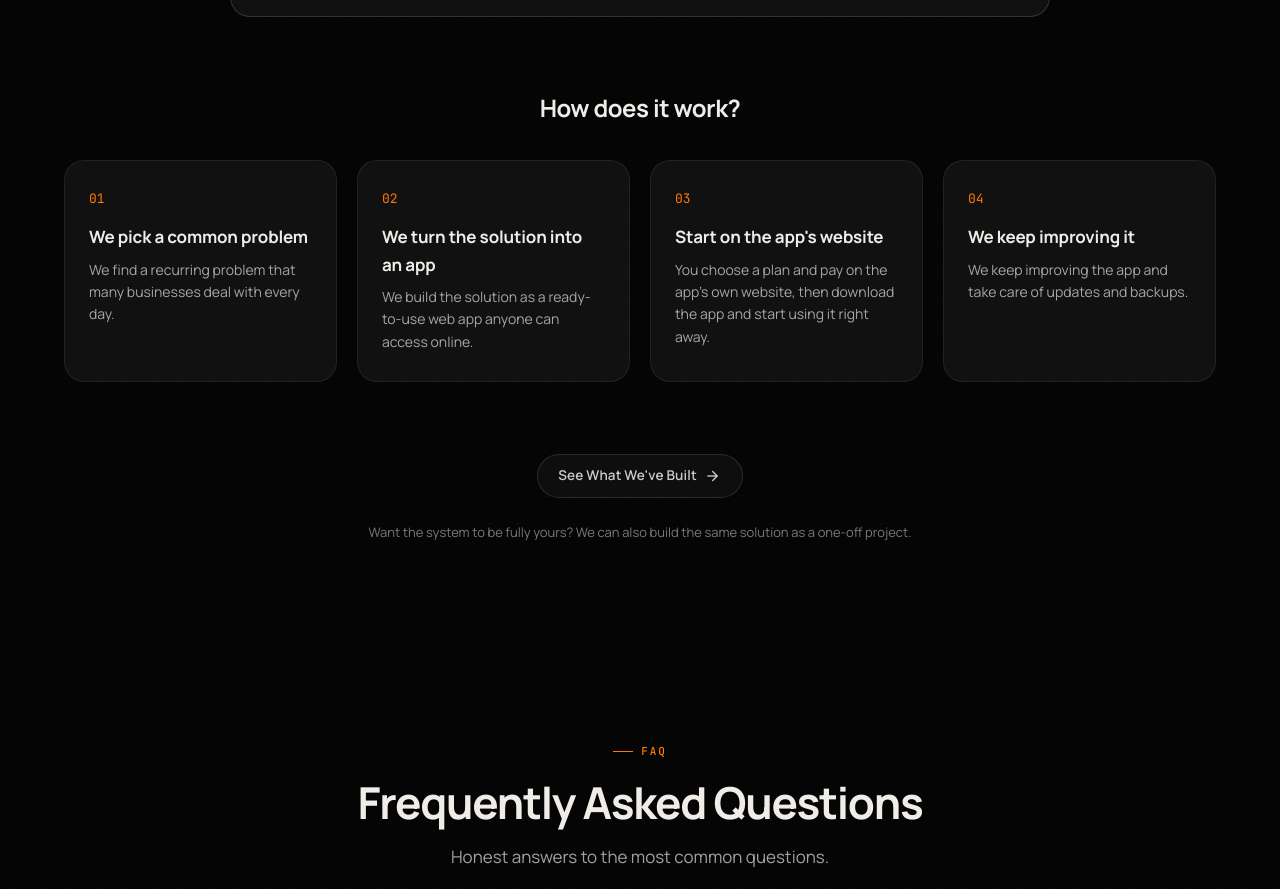
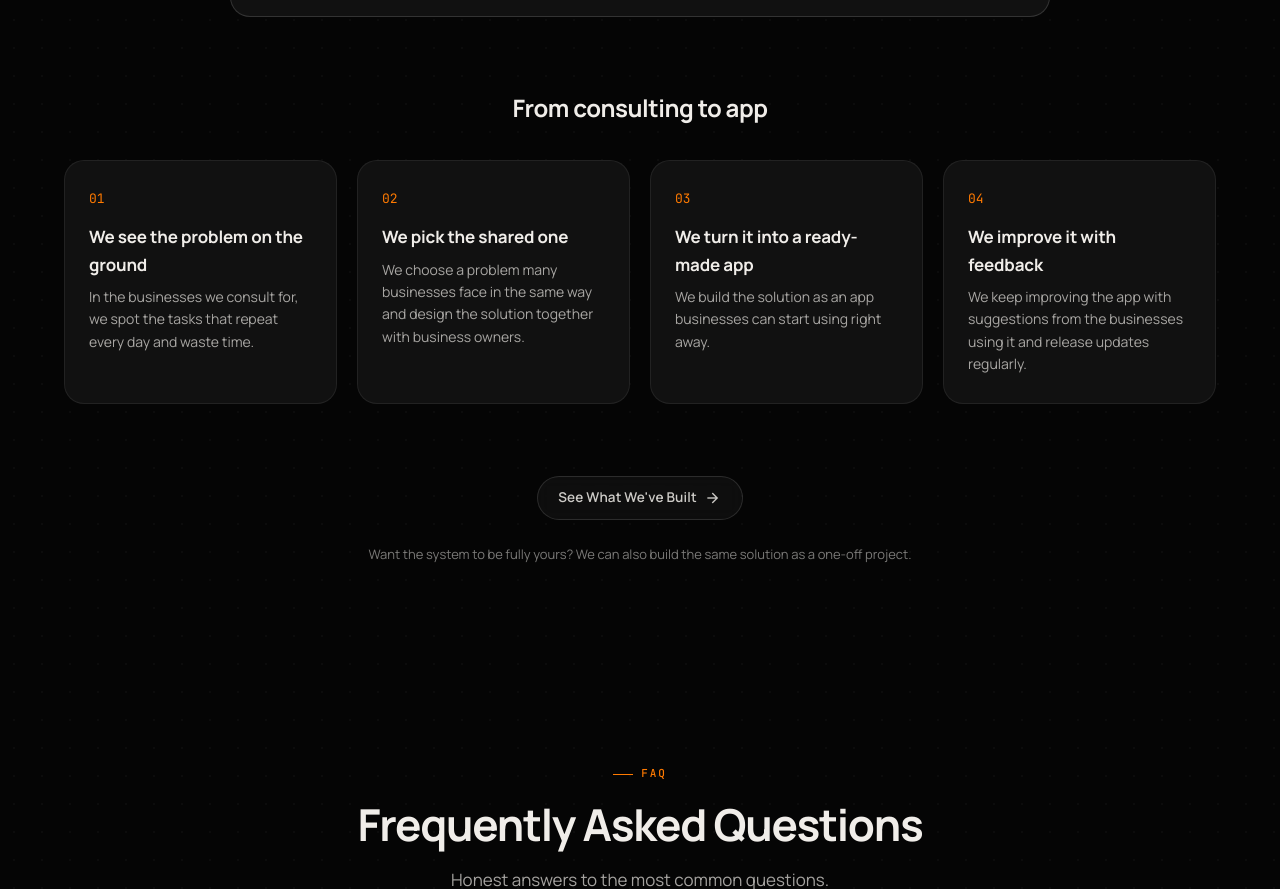
Before and after one commit to Panderot/motiq-landing, a plain HTML site: page index-en.html in a window 1280 px wide. Shown: the part 5006-5895 px from the top of the page. Drawn offline with nearby package versions, Linux system fonts and the light colour scheme.

Commit message:
Apps section: 'From consulting to app' steps
Co-Authored-By: Claude Sonnet 5.5 <noreply@anthropic.com>

```diff
--- a/index-en.html
+++ b/index-en.html
@@ -1216,27 +1216,27 @@
   </div>
 </article>
 
-    <h3 class="sub-subtitle reveal">How does it work?</h3>
+    <h3 class="sub-subtitle reveal">From consulting to app</h3>
     <div class="sub-steps">
       <div class="sub-step reveal">
         <div class="sub-step-num">01</div>
-        <h4>We pick a common problem</h4>
-        <p>We find a recurring problem that many businesses deal with every day.</p>
+        <h4>We see the problem on the ground</h4>
+        <p>In the businesses we consult for, we spot the tasks that repeat every day and waste time.</p>
       </div>
       <div class="sub-step reveal" style="transition-delay:0.1s">
         <div class="sub-step-num">02</div>
-        <h4>We turn the solution into an app</h4>
-        <p>We build the solution as a ready-to-use web app anyone can access online.</p>
+        <h4>We pick the shared one</h4>
+        <p>We choose a problem many businesses face in the same way and design the solution together with business owners.</p>
       </div>
       <div class="sub-step reveal" style="transition-delay:0.2s">
         <div class="sub-step-num">03</div>
-        <h4>Start on the app's website</h4>
-        <p>You choose a plan and pay on the app's own website, then download the app and start using it right away.</p>
+        <h4>We turn it into a ready-made app</h4>
+        <p>We build the solution as an app businesses can start using right away.</p>
       </div>
       <div class="sub-step reveal" style="transition-delay:0.3s">
         <div class="sub-step-num">04</div>
-        <h4>We keep improving it</h4>
-        <p>We keep improving the app and take care of updates and backups.</p>
+        <h4>We improve it with feedback</h4>
+        <p>We keep improving the app with suggestions from the businesses using it and release updates regularly.</p>
       </div>
     </div>
 
```
Also changed, not shown: index.html (+9 -9 lines).
